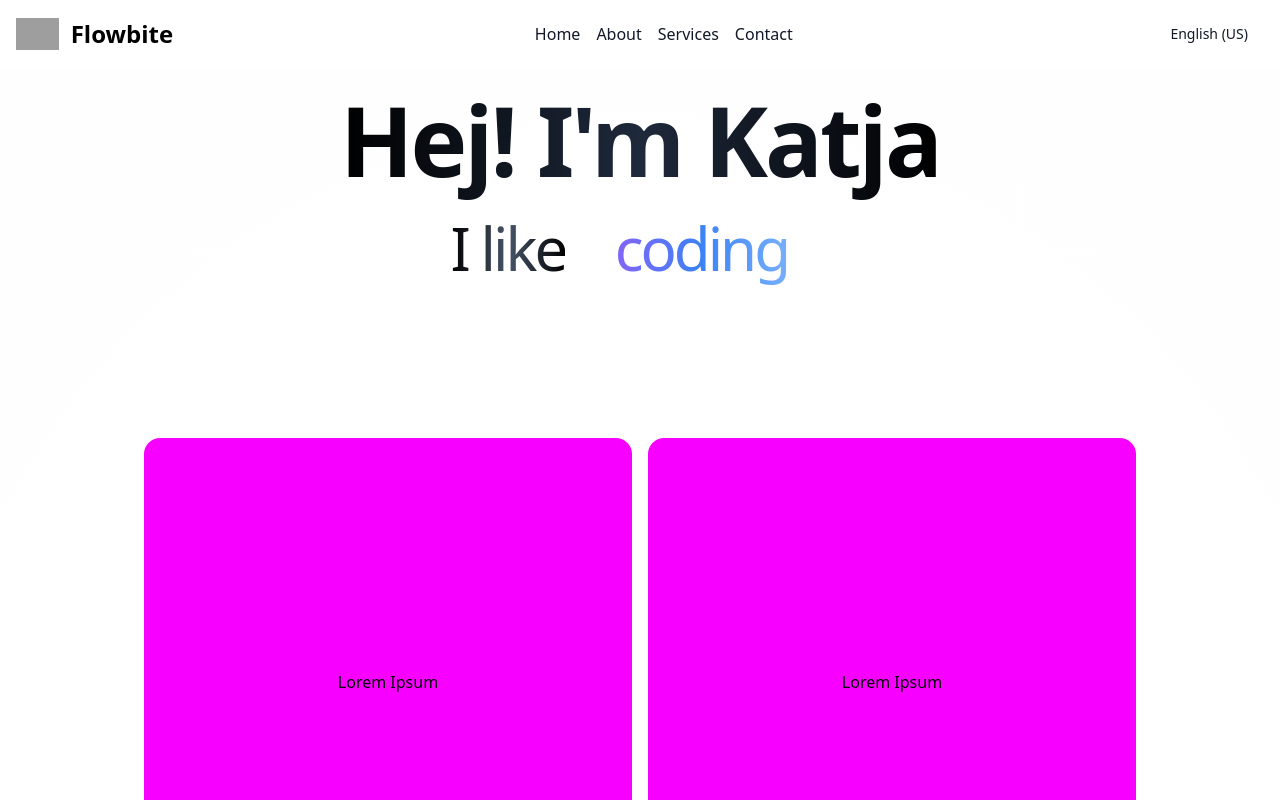
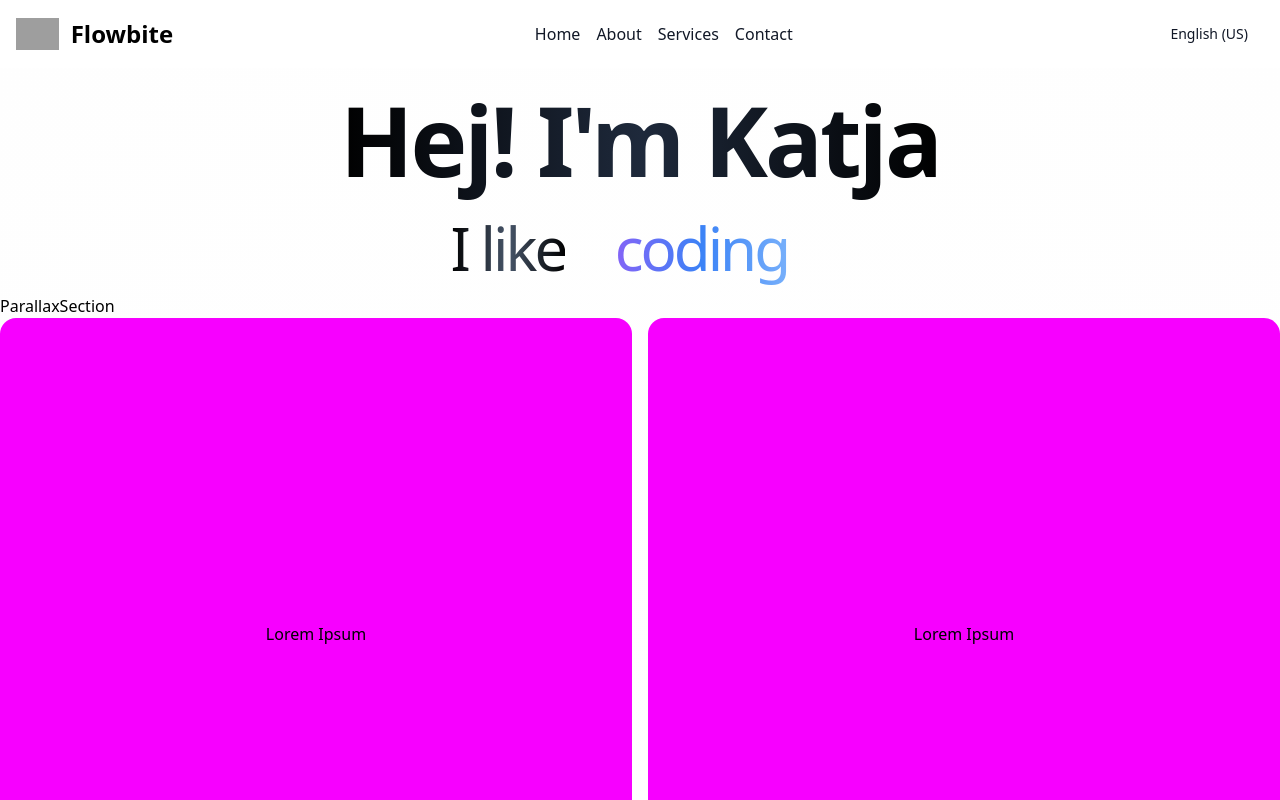
Before and after one commit to katelijacobsen/page-transition, a Next.js app: page / in a window 1280 px wide. Shown: the top 800 px of the page. Built offline with nearby package versions, Linux system fonts and the light colour scheme; grey boxes are pictures that could not be loaded.

Commit message:
npm i lenis. add Parallax Component

```diff
--- a/package.json
+++ b/package.json
@@ -11,6 +11,7 @@
   "dependencies": {
     "@next/font": "^14.2.15",
     "coolshapes-react": "^1.0.1",
+    "lenis": "^1.1.19",
     "motion": "^11.18.0",
     "next": "15.1.4",
     "react": "^19.0.0",
--- a/src/app/components/Header.tsx
+++ b/src/app/components/Header.tsx
@@ -65,7 +65,7 @@ const Header: React.FC = () => {
             Home
           </Link>
           <Link
-            href="#"
+            href="/about"
             className="text-gray-900 dark:text-white hover:text-gray-500"
           >
             About
--- a/src/app/components/OuterCircleBox.tsx
+++ b/src/app/components/OuterCircleBox.tsx
@@ -4,7 +4,7 @@ import GradientBackground from "./GradientBackground";
 
 export default function OuterCircleBox() {
   return (
-    <div className="grid self-center m-36">
+    <div className="grid self-center">
       <motion.section
         className="grid grid-cols-2 sm:grid-cols-2 md:grid-cols-2 lg:grid-cols-2 gap-4 place-content-center w-full"
         initial="hidden"
--- /dev/null
+++ b/src/app/components/ParallaxSection.tsx
@@ -0,0 +1,8 @@
+
+const ParallaxSection = () => {
+  return (
+    <div>ParallaxSection</div>
+  )
+}
+
+export default ParallaxSection
--- a/src/app/layout.js
+++ b/src/app/layout.js
@@ -30,6 +30,7 @@ export default function Layout({ children }) {
           }}
         >
           <Header />
+
           {children}
           <Footer />
         </body>
--- a/src/app/page.js
+++ b/src/app/page.js
@@ -5,6 +5,7 @@ import {UnicornScene} from "./components/GradientBackground.tsx";
 import { useEffect } from "react";
 import IndexAnimation from "./components/IndexAnimation.tsx";
 import OuterCircleBox from "./components/OuterCircleBox.tsx";
+import ParallaxSection from "./components/ParallaxSection.tsx";
 
 export default function Home() {
   useEffect(() => {
@@ -22,6 +23,7 @@ export default function Home() {
   return (
     <main>
       <IndexAnimation/>
+      <ParallaxSection/>
       <OuterCircleBox/>
       {/* <motion.div
         initial={{ opacity: 0 }}
```
Also changed, not shown: 1 other file (tests, documents, lock files or other folders).
